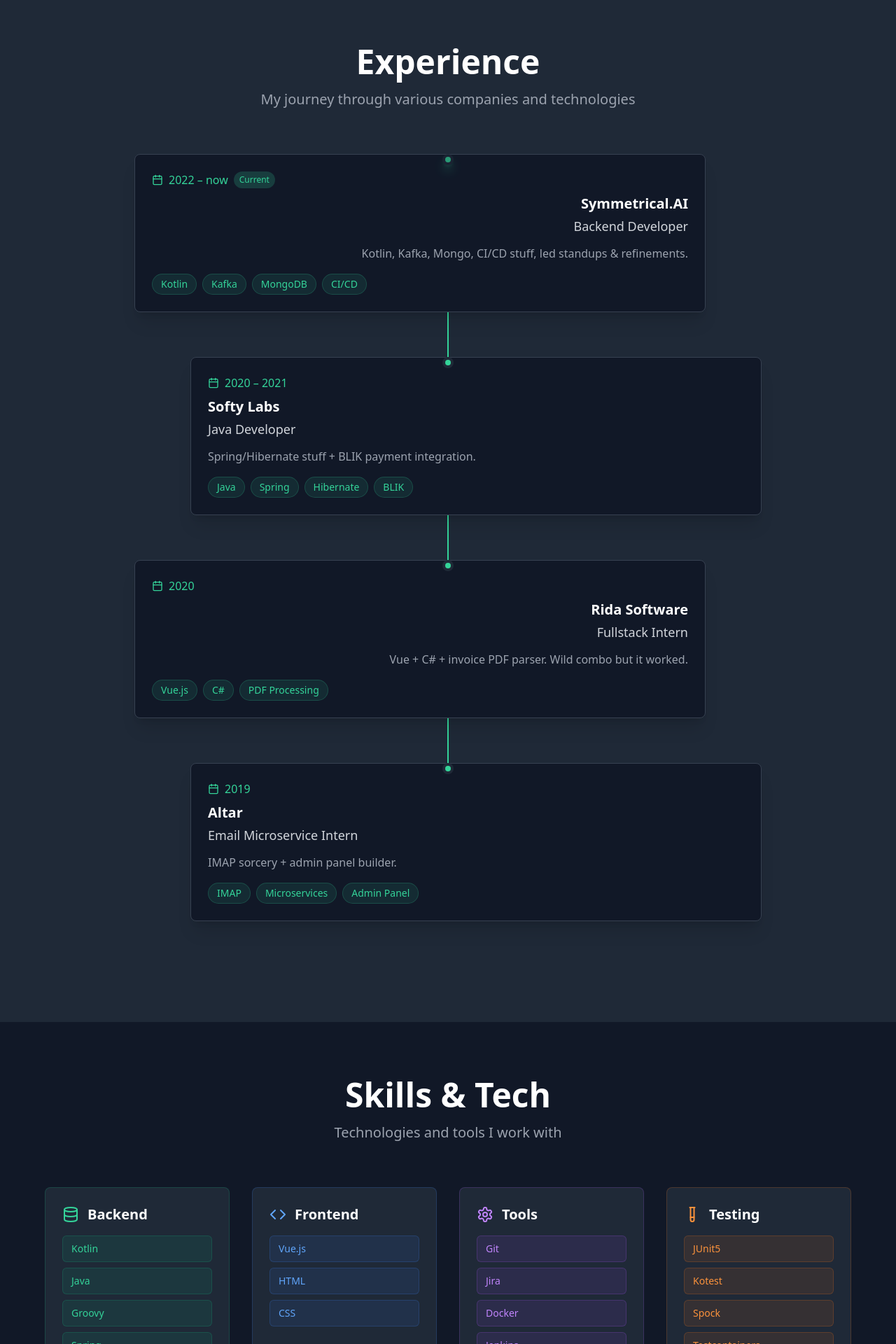
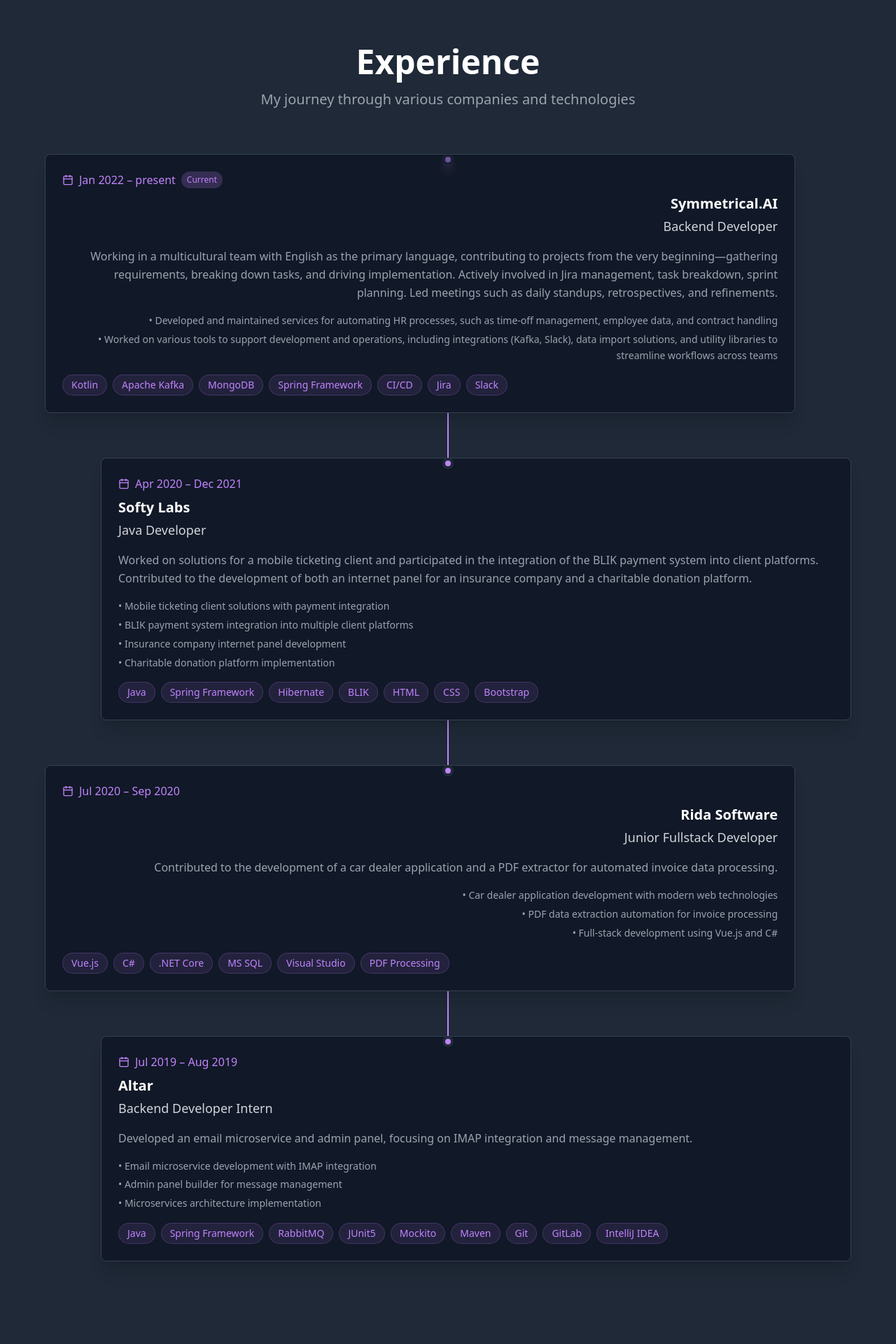
Before and after one commit to beatakoziel/beata-site-blueprint, a React (Vite) app: page / in a window 1280 px wide. Shown: the part 880-2800 px from the top of the page at 70% size. Built offline with nearby package versions, Linux system fonts and the light colour scheme.

Commit message:
Refactor: Update content based on CV and color scheme
- Added descriptions to work positions in the experience section.
- Added more skills and tech to the skills section based on the CV.
- Changed the color scheme from greenish to purple/blueish.

```diff
--- a/src/components/Contact.tsx
+++ b/src/components/Contact.tsx
@@ -9,7 +9,7 @@ const Contact = () => {
       label: "Email",
       value: "beatakoziel.contact@gmail.com",
       action: () => window.location.href = 'mailto:beatakoziel.contact@gmail.com',
-      color: "emerald"
+      color: "purple"
     },
     {
       icon: MapPin,
@@ -23,18 +23,18 @@ const Contact = () => {
       label: "LinkedIn",
       value: "Connect with me",
       action: () => window.open('https://linkedin.com', '_blank'),
-      color: "purple"
+      color: "indigo"
     }
   ];
 
   const getColorClasses = (color: string) => {
     const colors = {
-      emerald: {
-        bg: "bg-emerald-500/10",
-        border: "border-emerald-500/20",
-        text: "text-emerald-400",
-        icon: "text-emerald-400",
-        hover: "hover:border-emerald-400/50 hover:shadow-emerald-400/25"
+      purple: {
+        bg: "bg-purple-500/10",
+        border: "border-purple-500/20",
+        text: "text-purple-400",
+        icon: "text-purple-400",
+        hover: "hover:border-purple-400/50 hover:shadow-purple-400/25"
       },
       blue: {
         bg: "bg-blue-500/10",
@@ -43,12 +43,12 @@ const Contact = () => {
         icon: "text-blue-400",
         hover: "hover:border-blue-400/50 hover:shadow-blue-400/25"
       },
-      purple: {
-        bg: "bg-purple-500/10",
-        border: "border-purple-500/20",
-        text: "text-purple-400",
-        icon: "text-purple-400",
-        hover: "hover:border-purple-400/50 hover:shadow-purple-400/25"
+      indigo: {
+        bg: "bg-indigo-500/10",
+        border: "border-indigo-500/20",
+        text: "text-indigo-400",
+        icon: "text-indigo-400",
+        hover: "hover:border-indigo-400/50 hover:shadow-indigo-400/25"
       }
     };
     return colors[color as keyof typeof colors];
@@ -58,7 +58,7 @@ const Contact = () => {
     <div className="min-h-screen py-20 bg-gray-900 relative overflow-hidden">
       {/* Background decoration */}
       <div className="absolute inset-0 overflow-hidden">
-        <div className="absolute top-20 right-20 w-40 h-40 bg-emerald-500/5 rounded-full blur-3xl"></div>
+        <div className="absolute top-20 right-20 w-40 h-40 bg-purple-500/5 rounded-full blur-3xl"></div>
         <div className="absolute bottom-20 left-20 w-60 h-60 bg-blue-500/5 rounded-full blur-3xl"></div>
       </div>
 
@@ -100,7 +100,7 @@ const Contact = () => {
           </div>
 
           {/* CTA Section */}
-          <div className="text-center bg-gradient-to-r from-emerald-500/10 to-blue-500/10 rounded-lg p-8 border border-emerald-500/20">
+          <div className="text-center bg-gradient-to-r from-purple-500/10 to-blue-500/10 rounded-lg p-8 border border-purple-500/20">
             <h3 className="text-2xl font-bold text-white mb-4">
               Ready to Work Together?
             </h3>
@@ -111,7 +111,7 @@ const Contact = () => {
 
             <Button
               onClick={() => window.location.href = 'mailto:beatakoziel.contact@gmail.com'}
-              className="bg-emerald-600 hover:bg-emerald-700 text-white px-8 py-3 text-lg font-medium transition-all duration-200 hover:scale-105 shadow-lg hover:shadow-emerald-500/25"
+              className="bg-purple-600 hover:bg-purple-700 text-white px-8 py-3 text-lg font-medium transition-all duration-200 hover:scale-105 shadow-lg hover:shadow-purple-500/25"
             >
               <Send className="mr-2" size={20} />
               Send Message
--- a/src/components/Experience.tsx
+++ b/src/components/Experience.tsx
@@ -6,33 +6,53 @@ const Experience = () => {
     {
       company: "Symmetrical.AI",
       role: "Backend Developer",
-      period: "2022 – now",
-      description: "Kotlin, Kafka, Mongo, CI/CD stuff, led standups & refinements.",
-      technologies: ["Kotlin", "Kafka", "MongoDB", "CI/CD"],
+      period: "Jan 2022 – present",
+      description: "Working in a multicultural team with English as the primary language, contributing to projects from the very beginning—gathering requirements, breaking down tasks, and driving implementation. Actively involved in Jira management, task breakdown, sprint planning. Led meetings such as daily standups, retrospectives, and refinements.",
+      details: [
+        "Developed and maintained services for automating HR processes, such as time-off management, employee data, and contract handling",
+        "Worked on various tools to support development and operations, including integrations (Kafka, Slack), data import solutions, and utility libraries to streamline workflows across teams"
+      ],
+      technologies: ["Kotlin", "Apache Kafka", "MongoDB", "Spring Framework", "CI/CD", "Jira", "Slack"],
       isActive: true
     },
     {
       company: "Softy Labs",
       role: "Java Developer",
-      period: "2020 – 2021",
-      description: "Spring/Hibernate stuff + BLIK payment integration.",
-      technologies: ["Java", "Spring", "Hibernate", "BLIK"],
+      period: "Apr 2020 – Dec 2021",
+      description: "Worked on solutions for a mobile ticketing client and participated in the integration of the BLIK payment system into client platforms. Contributed to the development of both an internet panel for an insurance company and a charitable donation platform.",
+      details: [
+        "Mobile ticketing client solutions with payment integration",
+        "BLIK payment system integration into multiple client platforms",
+        "Insurance company internet panel development",
+        "Charitable donation platform implementation"
+      ],
+      technologies: ["Java", "Spring Framework", "Hibernate", "BLIK", "HTML", "CSS", "Bootstrap"],
       isActive: false
     },
     {
       company: "Rida Software",
-      role: "Fullstack Intern",
-      period: "2020",
-      description: "Vue + C# + invoice PDF parser. Wild combo but it worked.",
-      technologies: ["Vue.js", "C#", "PDF Processing"],
+      role: "Junior Fullstack Developer",
+      period: "Jul 2020 – Sep 2020",
+      description: "Contributed to the development of a car dealer application and a PDF extractor for automated invoice data processing.",
+      details: [
+        "Car dealer application development with modern web technologies",
+        "PDF data extraction automation for invoice processing",
+        "Full-stack development using Vue.js and C#"
+      ],
+      technologies: ["Vue.js", "C#", ".NET Core", "MS SQL", "Visual Studio", "PDF Processing"],
       isActive: false
     },
     {
       company: "Altar",
-      role: "Email Microservice Intern",
-      period: "2019",
-      description: "IMAP sorcery + admin panel builder.",
-      technologies: ["IMAP", "Microservices", "Admin Panel"],
+      role: "Backend Developer Intern",
+      period: "Jul 2019 – Aug 2019",
+      description: "Developed an email microservice and admin panel, focusing on IMAP integration and message management.",
+      details: [
+        "Email microservice development with IMAP integration",
+        "Admin panel builder for message management",
+        "Microservices architecture implementation"
+      ],
+      technologies: ["Java", "Spring Framework", "RabbitMQ", "JUnit5", "Mockito", "Maven", "Git", "GitLab", "IntelliJ IDEA"],
       isActive: false
     }
   ];
@@ -49,11 +69,11 @@ const Experience = () => {
           </p>
         </div>
 
-        <div className="max-w-4xl mx-auto">
+        <div className="max-w-6xl mx-auto">
           {/* Timeline */}
           <div className="relative">
             {/* Timeline line */}
-            <div className="absolute left-4 md:left-1/2 md:transform md:-translate-x-1/2 top-0 bottom-0 w-0.5 bg-emerald-400"></div>
+            <div className="absolute left-4 md:left-1/2 md:transform md:-translate-x-1/2 top-0 bottom-0 w-0.5 bg-purple-400"></div>
 
             {experiences.map((exp, index) => (
               <div
@@ -63,37 +83,47 @@ const Experience = () => {
                 }`}
               >
                 {/* Timeline dot */}
-                <div className={`absolute w-4 h-4 bg-emerald-400 rounded-full border-4 border-gray-800 left-2 md:left-1/2 md:transform md:-translate-x-1/2 ${
-                  exp.isActive ? 'animate-pulse shadow-lg shadow-emerald-400/50' : ''
+                <div className={`absolute w-4 h-4 bg-purple-400 rounded-full border-4 border-gray-800 left-2 md:left-1/2 md:transform md:-translate-x-1/2 ${
+                  exp.isActive ? 'animate-pulse shadow-lg shadow-purple-400/50' : ''
                 }`}></div>
 
                 {/* Content card */}
                 <div className={`ml-12 md:ml-0 ${
                   index % 2 === 0 ? 'md:mr-12' : 'md:ml-12'
                 }`}>
-                  <div className="bg-gray-900 rounded-lg p-6 shadow-xl hover:shadow-2xl transition-all duration-300 hover:scale-105 border border-gray-700 hover:border-emerald-400/50">
+                  <div className="bg-gray-900 rounded-lg p-6 shadow-xl hover:shadow-2xl transition-all duration-300 hover:scale-105 border border-gray-700 hover:border-purple-400/50">
                     <div className="flex items-center gap-2 mb-2">
-                      <Calendar className="text-emerald-400" size={16} />
-                      <span className="text-emerald-400 font-medium">{exp.period}</span>
+                      <Calendar className="text-purple-400" size={16} />
+                      <span className="text-purple-400 font-medium">{exp.period}</span>
                       {exp.isActive && (
-                        <span className="bg-emerald-400/20 text-emerald-400 px-2 py-1 rounded-full text-xs font-medium">
+                        <span className="bg-purple-400/20 text-purple-400 px-2 py-1 rounded-full text-xs font-medium">
                           Current
                         </span>
                       )}
                     </div>
 
                     <h3 className="text-xl font-bold text-white mb-1">{exp.company}</h3>
-                    <h4 className="text-lg text-gray-300 mb-3">{exp.role}</h4>
+                    <h4 className="text-lg text-gray-300 mb-4">{exp.role}</h4>
 
                     <p className="text-gray-400 mb-4 leading-relaxed">
                       {exp.description}
                     </p>
 
+                    {exp.details && (
+                      <ul className="text-gray-400 mb-4 space-y-1">
+                        {exp.details.map((detail, detailIndex) => (
+                          <li key={detailIndex} className="text-sm leading-relaxed">
+                            • {detail}
+                          </li>
+                        ))}
+                      </ul>
+                    )}
+
                     <div className="flex flex-wrap gap-2">
                       {exp.technologies.map((tech, techIndex) => (
                         <span
                           key={techIndex}
-                          className="bg-emerald-400/10 text-emerald-400 px-3 py-1 rounded-full text-sm font-medium border border-emerald-400/20"
+                          className="bg-purple-400/10 text-purple-400 px-3 py-1 rounded-full text-sm font-medium border border-purple-400/20"
                         >
                           {tech}
                         </span>
--- a/src/components/Skills.tsx
+++ b/src/components/Skills.tsx
@@ -6,37 +6,45 @@ const Skills = () => {
     {
       title: "Backend",
       icon: Database,
-      skills: ["Kotlin", "Java", "Groovy", "Spring", "Kafka", "MongoDB"],
-      color: "emerald"
+      skills: [
+        "Kotlin", "Java", "Groovy", "Spring Framework", "Apache Kafka",
+        "MongoDB", "MySQL", "PostgreSQL", "Elasticsearch", "JUnit5",
+        "Kotest", "Spock", "Mockk", "RestAssured", "Testcontainers"
+      ],
+      color: "purple"
     },
     {
       title: "Frontend",
       icon: Code,
-      skills: ["Vue.js", "HTML", "CSS"],
+      skills: ["Vue.js", "HTML", "CSS", "Bootstrap", "JavaScript"],
       color: "blue"
     },
     {
-      title: "Tools",
+      title: "Tools & DevOps",
       icon: Settings,
-      skills: ["Git", "Jira", "Docker", "Jenkins", "Grafana"],
-      color: "purple"
+      skills: [
+        "Git", "Jira", "Docker", "Jenkins", "Grafana", "Gradle",
+        "Bitbucket", "IntelliJ IDEA", "Postman", "Visual Studio",
+        "GitLab", "Maven", "RabbitMQ"
+      ],
+      color: "indigo"
     },
     {
       title: "Testing",
       icon: TestTube,
-      skills: ["JUnit5", "Kotest", "Spock", "Testcontainers"],
-      color: "orange"
+      skills: ["JUnit5", "Kotest", "Spock", "Testcontainers", "Mockito", "RestAssured"],
+      color: "violet"
     }
   ];
 
   const getColorClasses = (color: string) => {
     const colors = {
-      emerald: {
-        bg: "bg-emerald-500/10",
-        border: "border-emerald-500/20",
-        text: "text-emerald-400",
-        icon: "text-emerald-400",
-        hover: "hover:border-emerald-400/50"
+      purple: {
+        bg: "bg-purple-500/10",
+        border: "border-purple-500/20",
+        text: "text-purple-400",
+        icon: "text-purple-400",
+        hover: "hover:border-purple-400/50"
       },
       blue: {
         bg: "bg-blue-500/10",
@@ -45,19 +53,19 @@ const Skills = () => {
         icon: "text-blue-400",
         hover: "hover:border-blue-400/50"
       },
-      purple: {
-        bg: "bg-purple-500/10",
-        border: "border-purple-500/20",
-        text: "text-purple-400",
-        icon: "text-purple-400",
-        hover: "hover:border-purple-400/50"
+      indigo: {
+        bg: "bg-indigo-500/10",
+        border: "border-indigo-500/20",
+        text: "text-indigo-400",
+        icon: "text-indigo-400",
+        hover: "hover:border-indigo-400/50"
       },
-      orange: {
-        bg: "bg-orange-500/10",
-        border: "border-orange-500/20",
-        text: "text-orange-400",
-        icon: "text-orange-400",
-        hover: "hover:border-orange-400/50"
+      violet: {
+        bg: "bg-violet-500/10",
+        border: "border-violet-500/20",
+        text: "text-violet-400",
+        icon: "text-violet-400",
+        hover: "hover:border-violet-400/50"
       }
     };
     return colors[color as keyof typeof colors];
@@ -107,7 +115,7 @@ const Skills = () => {
 
         {/* Additional highlight section */}
         <div className="mt-16 text-center">
-          <div className="bg-gradient-to-r from-emerald-500/10 to-blue-500/10 rounded-lg p-8 border border-emerald-500/20 max-w-4xl mx-auto">
+          <div className="bg-gradient-to-r from-purple-500/10 to-blue-500/10 rounded-lg p-8 border border-purple-500/20 max-w-4xl mx-auto">
             <h3 className="text-2xl font-bold text-white mb-4">
               Always Learning
             </h3>
--- a/src/index.css
+++ b/src/index.css
@@ -128,12 +128,12 @@
 
   /* Custom gradient text */
   .gradient-text {
-    @apply bg-gradient-to-r from-emerald-400 to-blue-400 bg-clip-text text-transparent;
+    @apply bg-gradient-to-r from-purple-400 to-blue-400 bg-clip-text text-transparent;
   }
 
   /* Hover effects */
   .hover-glow:hover {
-    box-shadow: 0 0 20px rgba(16, 185, 129, 0.3);
+    box-shadow: 0 0 20px rgba(147, 51, 234, 0.3);
   }
 }
 
```
Also changed, not shown: src/components/Education.tsx (+5 -5 lines), src/components/Hero.tsx (+6 -6 lines).
